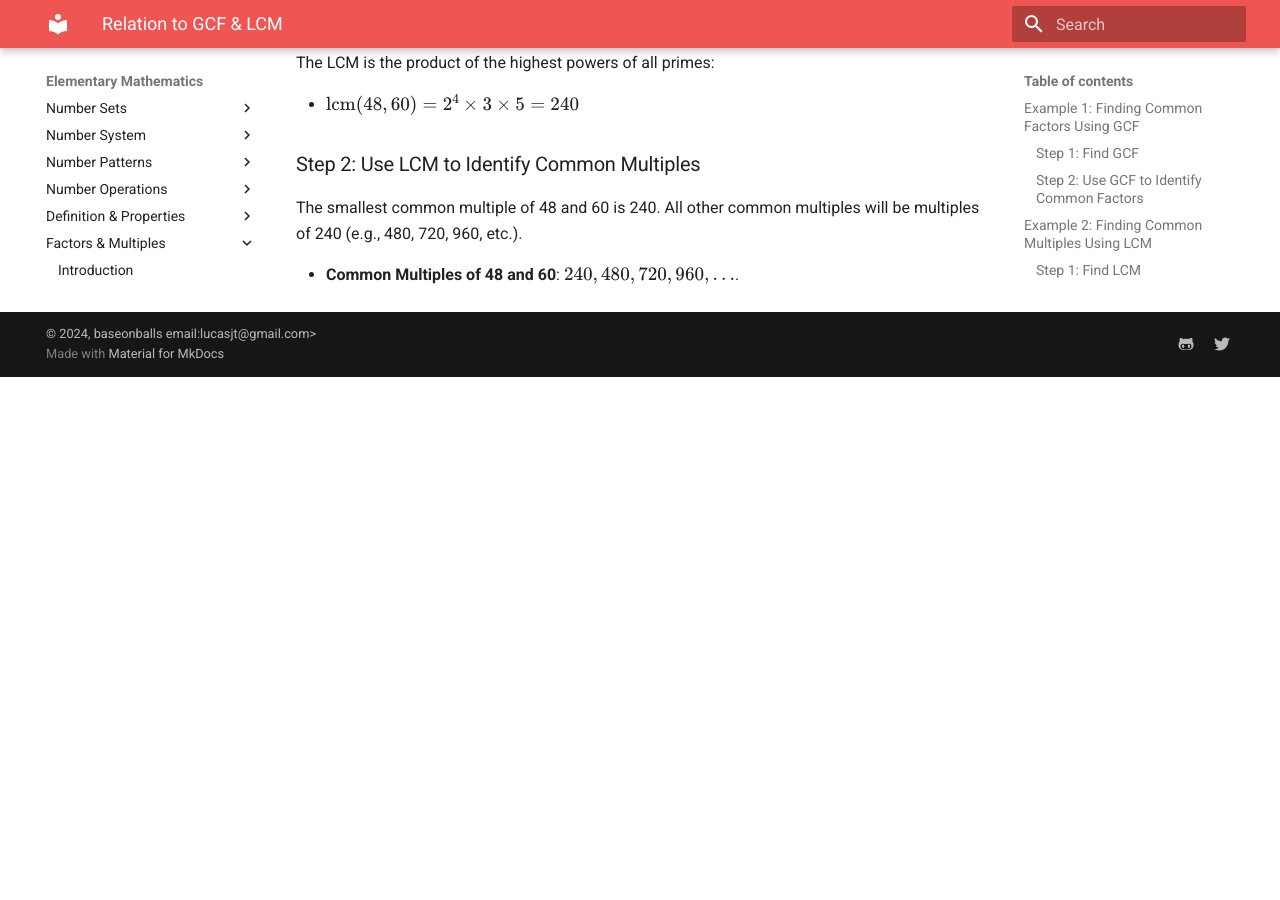
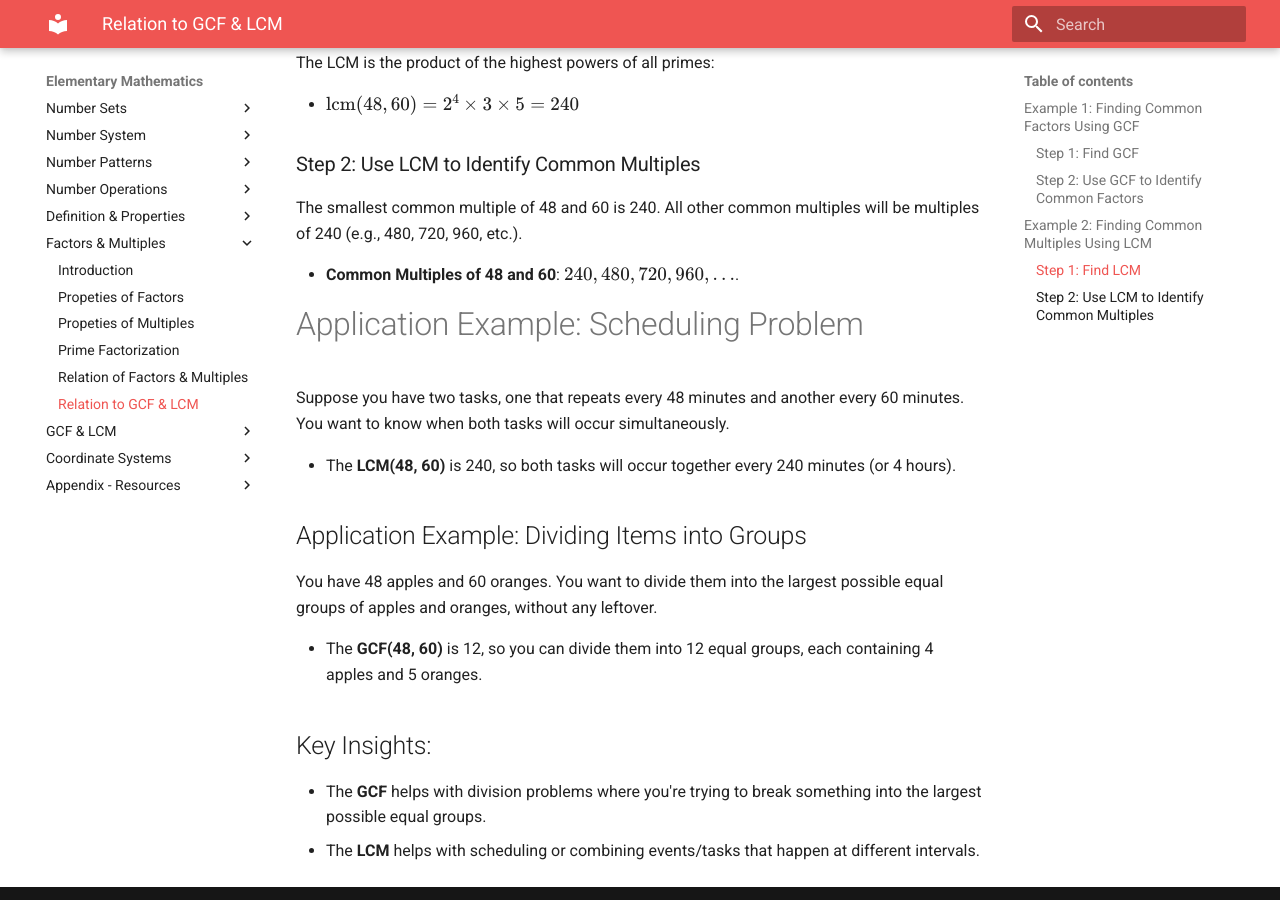
Before and after one commit to baseonballs/mpower-sitedocs, an MkDocs documentation site: the page built from site-docs/mathematics/elem/core-concepts/factors-multiples/relation-to-gcf-lcm.md, in a window 1280 px wide and 900 px high, scrolled down 1064 px. Built offline with MkDocs 1.6.1 and Material for MkDocs 9.7.7, drawn with Linux system fonts in a browser that asks for light colours; formulas are drawn with MathJax 3; before the commit the page ends 1441 px from its top, so only the background shows below that.

Commit message:
fixing formatting of relation gcf and lcm

```diff
--- a/site-docs/mathematics/elem/core-concepts/factors-multiples/relation-to-gcf-lcm.md
+++ b/site-docs/mathematics/elem/core-concepts/factors-multiples/relation-to-gcf-lcm.md
@@ -43,3 +43,20 @@
 The smallest common multiple of 48 and 60 is 240. All other common multiples will be multiples of 240 (e.g., 480, 720, 960, etc.).
 
 - **Common Multiples of 48 and 60**: \( 240, 480, 720, 960, \ldots \).
+
+# Application Example: Scheduling Problem
+
+Suppose you have two tasks, one that repeats every 48 minutes and another every 60 minutes. You want to know when both tasks will occur simultaneously.
+
+- The **LCM(48, 60)** is 240, so both tasks will occur together every 240 minutes (or 4 hours).
+
+## Application Example: Dividing Items into Groups
+
+You have 48 apples and 60 oranges. You want to divide them into the largest possible equal groups of apples and oranges, without any leftover.
+
+- The **GCF(48, 60)** is 12, so you can divide them into 12 equal groups, each containing 4 apples and 5 oranges.
+
+## Key Insights:
+
+- The **GCF** helps with division problems where you're trying to break something into the largest possible equal groups.
+- The **LCM** helps with scheduling or combining events/tasks that happen at different intervals.
```
